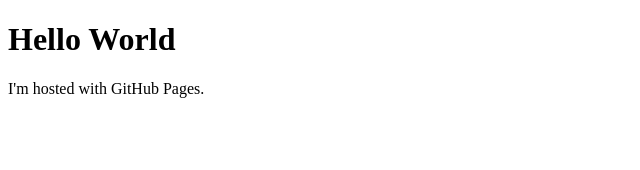
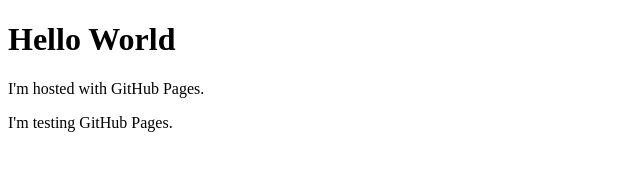
Before and after one commit to abhati17/ankitbhatia.github.io, a plain HTML site: page index.html in a window 1280 px wide. Shown: the whole page, without its empty margins (0-640 px from the left). Drawn offline with Linux system fonts and the light colour scheme.

Commit message:
Update index.html

```diff
--- a/index.html
+++ b/index.html
@@ -3,5 +3,6 @@
 <body>
 <h1>Hello World</h1>
 <p>I'm hosted with GitHub Pages.</p>
+<p>I'm testing GitHub Pages.</p>
 </body>
 </html>
```
